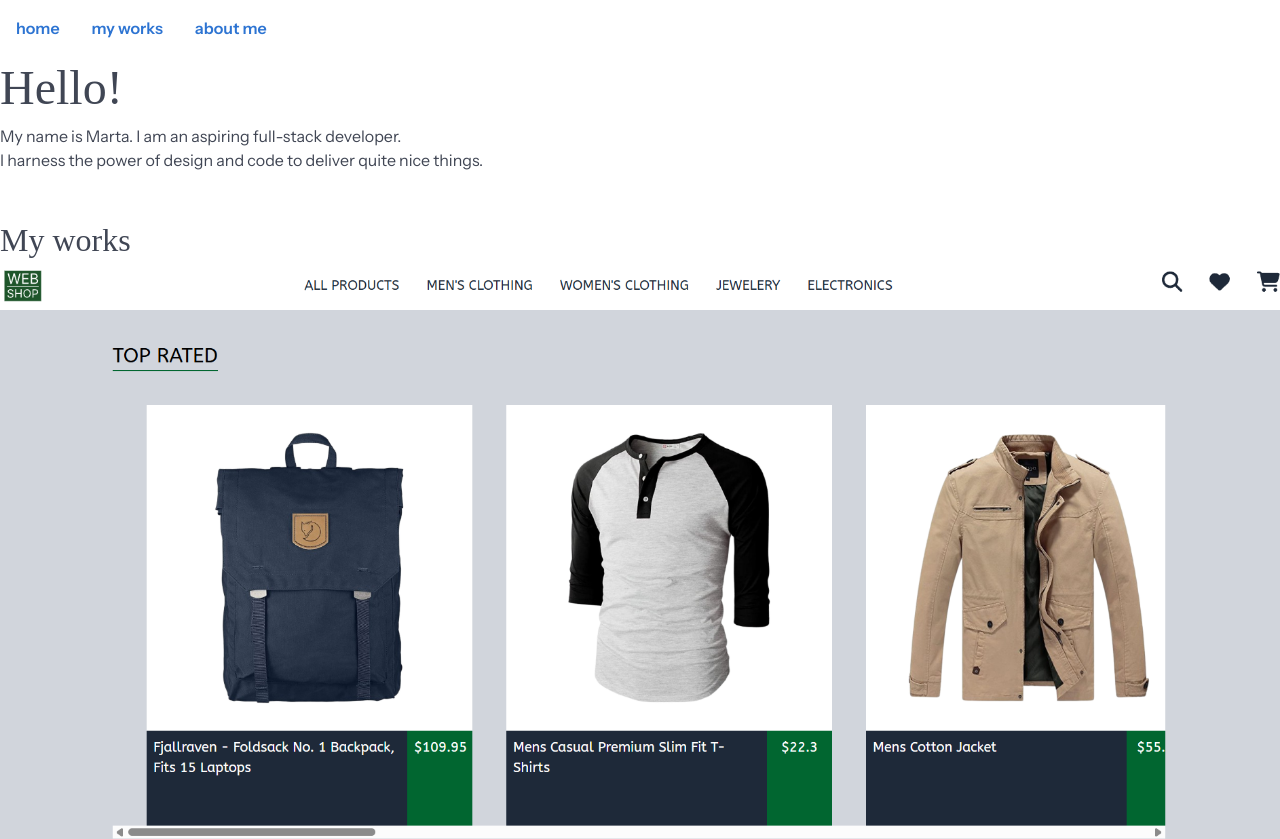
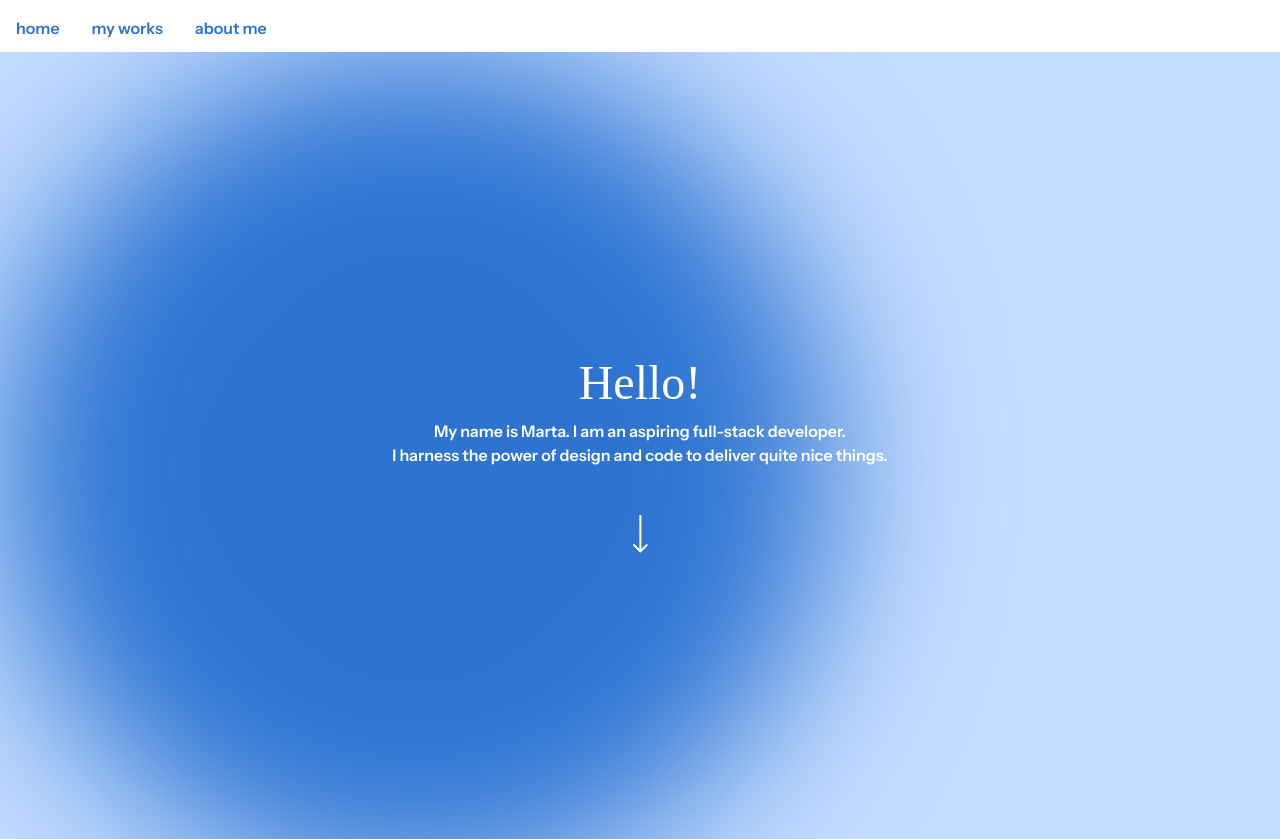
Before and after one commit to mn46/portfolio-bulma, a website: page index.html in a window 1280 px wide. Shown: the top 839 px of the page. Drawn offline with Linux system fonts and the light colour scheme; a web font is replaced by a local one.

Commit message:
Style the home section

```diff
--- a/index.html
+++ b/index.html
@@ -30,17 +30,22 @@
       </nav>
     </header>
     <main>
-      <section id="home">
-        <div id="follower"></div>
+      <section
+        id="home"
+        class="hero is-fullheight is-flex is-flex-direction-column is-justify-content-center is-relative"
+      >
+        <div id="follower" class="has-background-primary"></div>
 
-        <div>
+        <div id="home_content" class="has-text-white has-text-centered">
           <h1 class="is-size-1">Hello!</h1>
-          <p>My name is Marta. I am an aspiring full-stack developer.</p>
-          <p>
+          <p class="has-text-weight-semibold">
+            My name is Marta. I am an aspiring full-stack developer.
+          </p>
+          <p class="has-text-weight-semibold">
             I harness the power of design and code to deliver quite nice things.
           </p>
         </div>
-        <button id="arrow">
+        <button id="arrow" class="mt-6">
           <img src="assets/arrow.png" />
         </button>
       </section>
--- a/portfolio-bulma.scss
+++ b/portfolio-bulma.scss
@@ -1,10 +1,10 @@
 $family-headline: "Gloock";
 $primary: #2c73d2;
+$light-blue: #c4dcff;
 
 @use "bulma/sass" with (
   $family-primary: "Instrument Sans",
-  $primary: $primary,
-  $blue: #c4dcff
+  $primary: $primary
 );
 
 h1,
@@ -20,3 +20,37 @@ h3 {
 .nav-item > a {
   mix-blend-mode: color-dodge;
 }
+
+#home {
+  background-color: $light-blue;
+  overflow: hidden;
+}
+
+#follower {
+  width: 65vw;
+  aspect-ratio: 1/1;
+  border-radius: 100%;
+  filter: blur(5rem);
+  position: absolute;
+  top: 0;
+  left: 0;
+}
+
+#home_content,
+nav,
+#arrow {
+  z-index: 1;
+}
+
+#arrow:hover {
+  animation: move-down 300ms ease-out forwards;
+}
+
+@keyframes move-down {
+  0% {
+    transform: translateY(0);
+  }
+  100% {
+    transform: translateY(50%);
+  }
+}
```
Also changed, not shown: portfolio-bulma.css, 1 other file.
